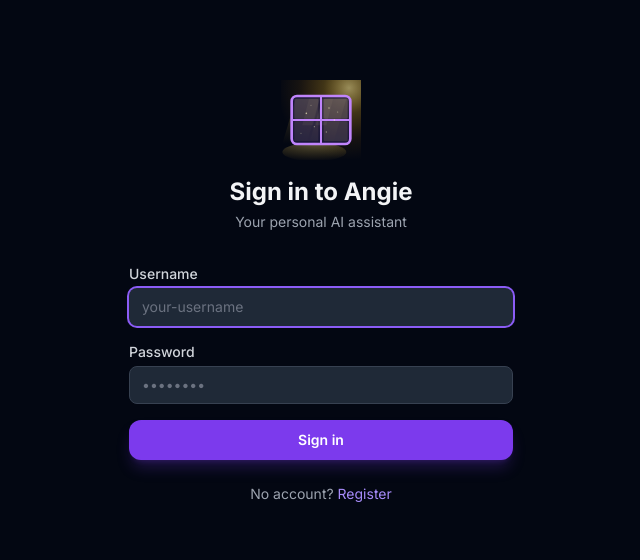
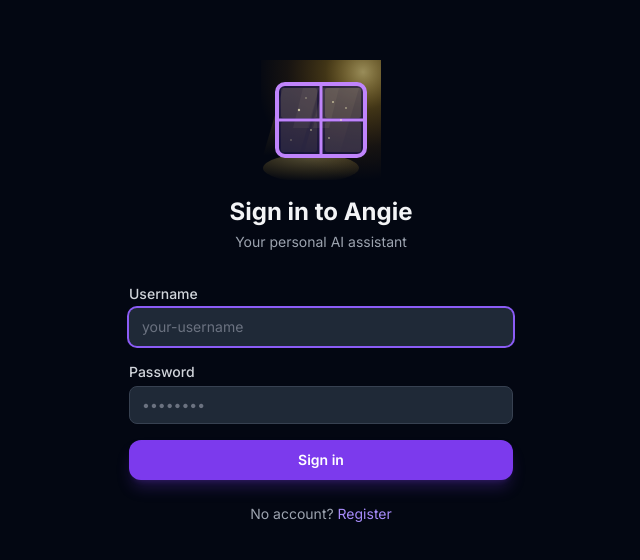
Before and after one commit to brettbergin/angie, a Next.js app in the folder frontend/: page /login in a window 1280 px wide. Shown: the part 108-668 px from the top of the page, without its empty margins (319-959 px from the left). Built offline with nearby package versions, Linux system fonts and the light colour scheme.

Commit message:
Increase login page logo size to 120x120
Co-authored-by: Copilot <223556219+Copilot@users.noreply.github.com>

```diff
--- a/frontend/src/app/(auth)/login/page.tsx
+++ b/frontend/src/app/(auth)/login/page.tsx
@@ -36,8 +36,8 @@ export default function LoginPage() {
         <Image
           src="/angie-logo.svg"
           alt="Angie logo"
-          width={80}
-          height={80}
+          width={120}
+          height={120}
           className="mx-auto mb-4"
           priority
         />
```
